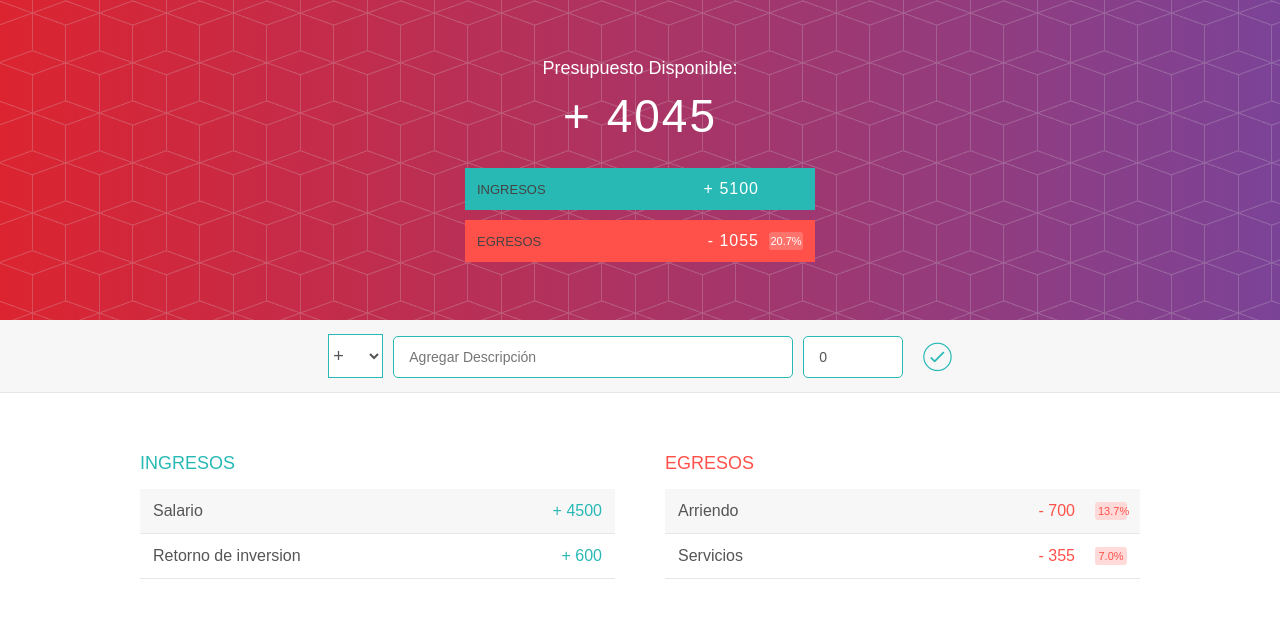
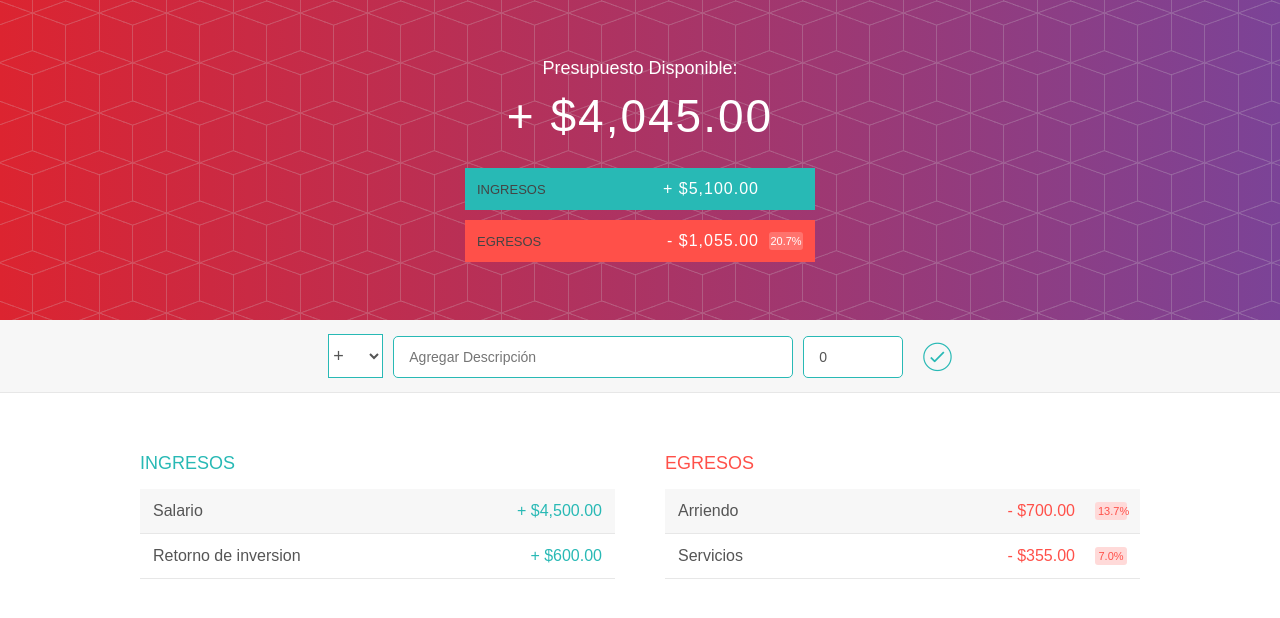
Before and after one commit to jfbarahonag/budget-app, an Angular app: page / in a window 1280 px wide. Shown: the top 618 px of the page. Built offline with nearby package versions, Linux system fonts and the light colour scheme.

Commit message:
pipes were used to format currency

```diff
--- a/src/app/details/details.component.html
+++ b/src/app/details/details.component.html
@@ -6,7 +6,7 @@
     <div class="elemento limpiarEstilos" *ngFor="let income of getIncomes(); let idx = index">
       <div class="elemento_descripcion">{{ income.details }}</div>
       <div class="right limpiarEstilos">
-        <div class="elemento_valor">+ {{ income.value }}</div>
+        <div class="elemento_valor">+ {{ income.value | currency }}</div>
         <div class="elemento_eliminar">
           <button class="elemento_eliminar--btn"(click)="removeIncome(idx)">
             <i class="ion-ios-close-outline"></i>
@@ -23,7 +23,7 @@
     <div class="elemento limpiarEstilos" *ngFor="let expense of getExpenses(); let idx = index">
       <div class="elemento_descripcion">{{ expense.details }}</div>
       <div class="right limpiarEstilos">
-        <div class="elemento_valor">- {{ expense.value }}</div>
+        <div class="elemento_valor">- {{ expense.value | currency }}</div>
         <div class="elemento_porcentaje">
           {{ ((expense.value * 100) / totalIncomes).toFixed(1) }}%
         </div>
--- a/src/app/header/header.component.html
+++ b/src/app/header/header.component.html
@@ -2,12 +2,12 @@
   <div class="presupuesto">
     <div class="presupuesto_titulo">Presupuesto Disponible:</div>
 
-    <div class="presupuesto_valor">+ {{ getTotalBudget() }}</div>
+    <div class="presupuesto_valor">{{ getTotalBudgetSign() }} {{ getTotalBudget(true) | currency }}</div>
 
     <div class="presupuesto_ingreso limpiarEstilos">
       <div class="presupuesto_ingreso--texto">Ingresos</div>
       <div class="right">
-        <div class="presupuesto_ingreso--valor">+ {{ totalIncomes }}</div>
+        <div class="presupuesto_ingreso--valor">+ {{ totalIncomes | currency }}</div>
         <div class="presupuesto_ingreso--porcentaje">&nbsp;</div>
       </div>
     </div>
@@ -15,7 +15,7 @@
     <div class="presupuesto_egreso limpiarEstilos">
       <div class="presupuesto_egreso--text">Egresos</div>
       <div class="right limpiarEstilos">
-        <div class="presupuesto_egreso--valor">- {{ totalExpenses }}</div>
+        <div class="presupuesto_egreso--valor">- {{ totalExpenses | currency }}</div>
         <div class="presupuesto_egreso--porcentaje">{{ getExpensesPercentage() }}%</div>
       </div>
     </div>
--- a/src/app/header/header.component.ts
+++ b/src/app/header/header.component.ts
@@ -9,8 +9,13 @@ export class HeaderComponent {
   @Input() totalIncomes = 0;
   @Input() totalExpenses = 0;
 
-  getTotalBudget() {
-    return this.totalIncomes - this.totalExpenses;
+  getTotalBudget(abs: boolean) {
+    const result = this.totalIncomes - this.totalExpenses;
+    return abs === true ? Math.abs(result) : result;
+  }
+
+  getTotalBudgetSign() {
+    return this.getTotalBudget(false) >= 0 ? '+' : '-';
   }
 
   getExpensesPercentage() {
```
